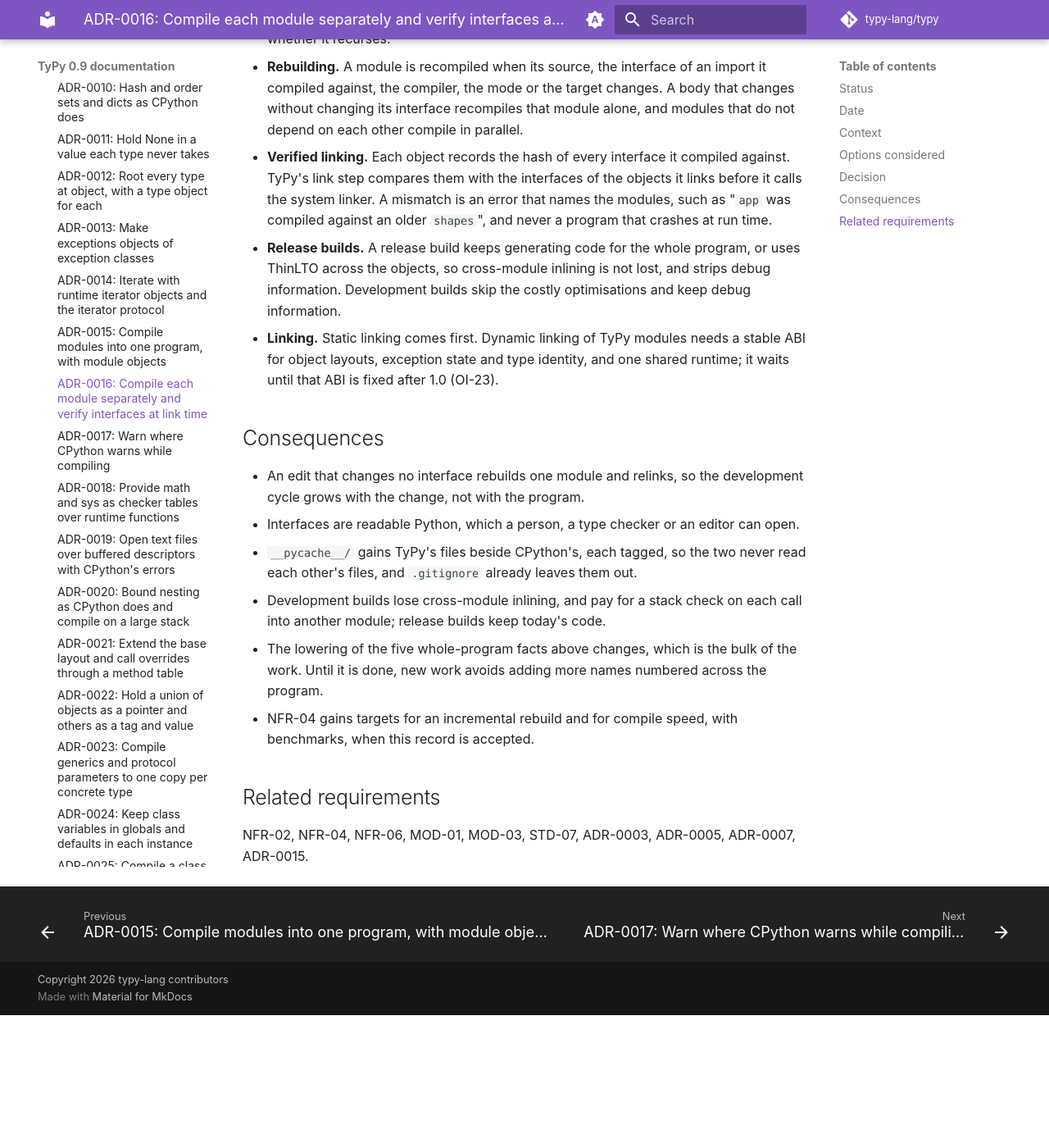
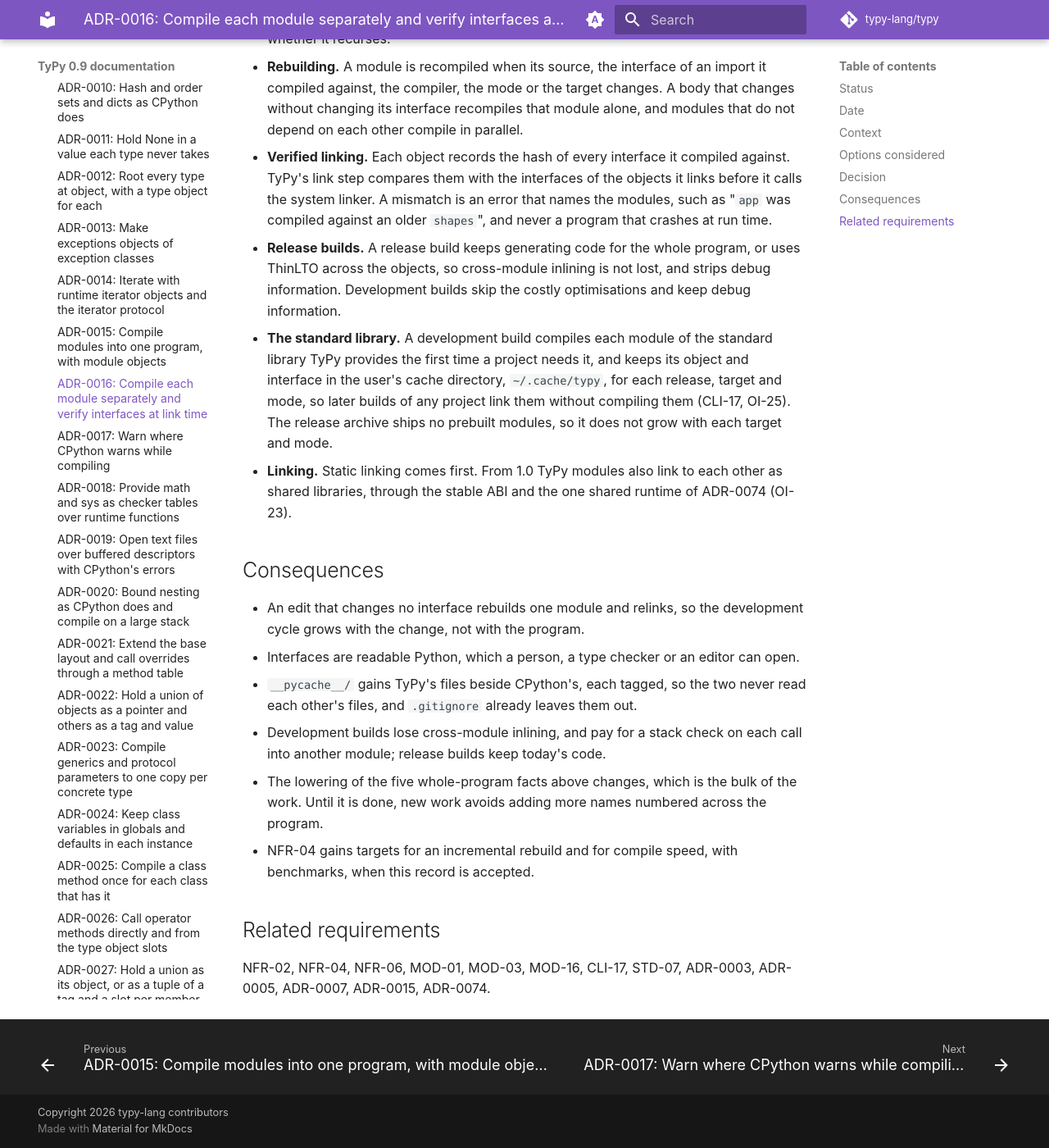
Before and after one commit to typy-lang/typy, an MkDocs documentation site: the page built from docs/adr/0016-compile-each-module-separately-and-verify-interfaces-at-link-time.md, in a window 1280 px wide and 1400 px high, scrolled down 2386 px. Shown: the whole window at 82% size. Built offline with MkDocs 1.6.1 and Material for MkDocs 9.7.7, drawn with Linux system fonts in a browser that asks for light colours; comment, search, counter and statistics services are not loaded; before the commit the page ends 3624 px from its top, so only the background shows below that.

Commit message:
Settle the open questions on the ABI, the standard library, macOS and thread stacks

````diff
--- a/docs/adr/0016-compile-each-module-separately-and-verify-interfaces-at-link-time.md
+++ b/docs/adr/0016-compile-each-module-separately-and-verify-interfaces-at-link-time.md
@@ -107,10 +107,16 @@ generation for release builds.
   program, or uses ThinLTO across the objects, so cross-module inlining is
   not lost, and strips debug information. Development builds skip the
   costly optimisations and keep debug information.
-- **Linking.** Static linking comes first. Dynamic linking of TyPy modules
-  needs a stable ABI for object layouts, exception state and type
-  identity, and one shared runtime; it waits until that ABI is fixed after
-  1.0 (OI-23).
+- **The standard library.** A development build compiles each module of
+  the standard library TyPy provides the first time a project needs it,
+  and keeps its object and interface in the user's cache directory,
+  `~/.cache/typy`, for each release, target and mode, so later builds of
+  any project link them without compiling them (CLI-17, OI-25). The
+  release archive ships no prebuilt modules, so it does not grow with
+  each target and mode.
+- **Linking.** Static linking comes first. From 1.0 TyPy modules also link
+  to each other as shared libraries, through the stable ABI and the one
+  shared runtime of ADR-0074 (OI-23).
 
 ## Consequences
 
@@ -131,5 +137,5 @@ generation for release builds.
 
 ## Related requirements
 
-NFR-02, NFR-04, NFR-06, MOD-01, MOD-03, STD-07, ADR-0003, ADR-0005,
-ADR-0007, ADR-0015.
+NFR-02, NFR-04, NFR-06, MOD-01, MOD-03, MOD-16, CLI-17, STD-07, ADR-0003,
+ADR-0005, ADR-0007, ADR-0015, ADR-0074.
--- a/docs/using/macos.md
+++ b/docs/using/macos.md
@@ -50,7 +50,8 @@ before you unpack the archive:
 xattr -d com.apple.quarantine "$archive.tar.gz"
 ```
 
-An archive that `curl` downloads carries no such mark.
+An archive that `curl` or `gh release download` downloads carries no such
+mark.
 
 ## Building programs
 
--- a/mkdocs.yml
+++ b/mkdocs.yml
@@ -200,6 +200,8 @@ nav:
           - adr/0071-release-the-module-variables-when-a-program-with-generators-ends.md
           - adr/0072-delegate-yield-from-one-step-at-a-time-through-the-runtime.md
           - adr/0073-bind-the-arguments-of-a-call-with-unpacking-when-the-program-runs.md
+          - adr/0074-define-a-stable-abi-for-typy-modules-at-1-0.md
+          - adr/0075-read-the-stack-of-each-thread-a-library-runs-on-from-the-thread.md
       - Detailed design: design/detailed-design.md
       - Test plan: testing/test-plan.md
       - Benchmark report: testing/benchmark-report.md
````
Also changed, not shown: docs/adr/0074-define-a-stable-abi-for-typy-modules-at-1-0.md (added, +71 -0 lines), docs/adr/0075-read-the-stack-of-each-thread-a-library-runs-on-from-the-thread.md (added, +58 -0 lines), docs/adr/index.md (+2 -0 lines), docs/requirements/srs.md (+9 -9 lines), docs/testing/test-plan.md (+4 -1 lines).
